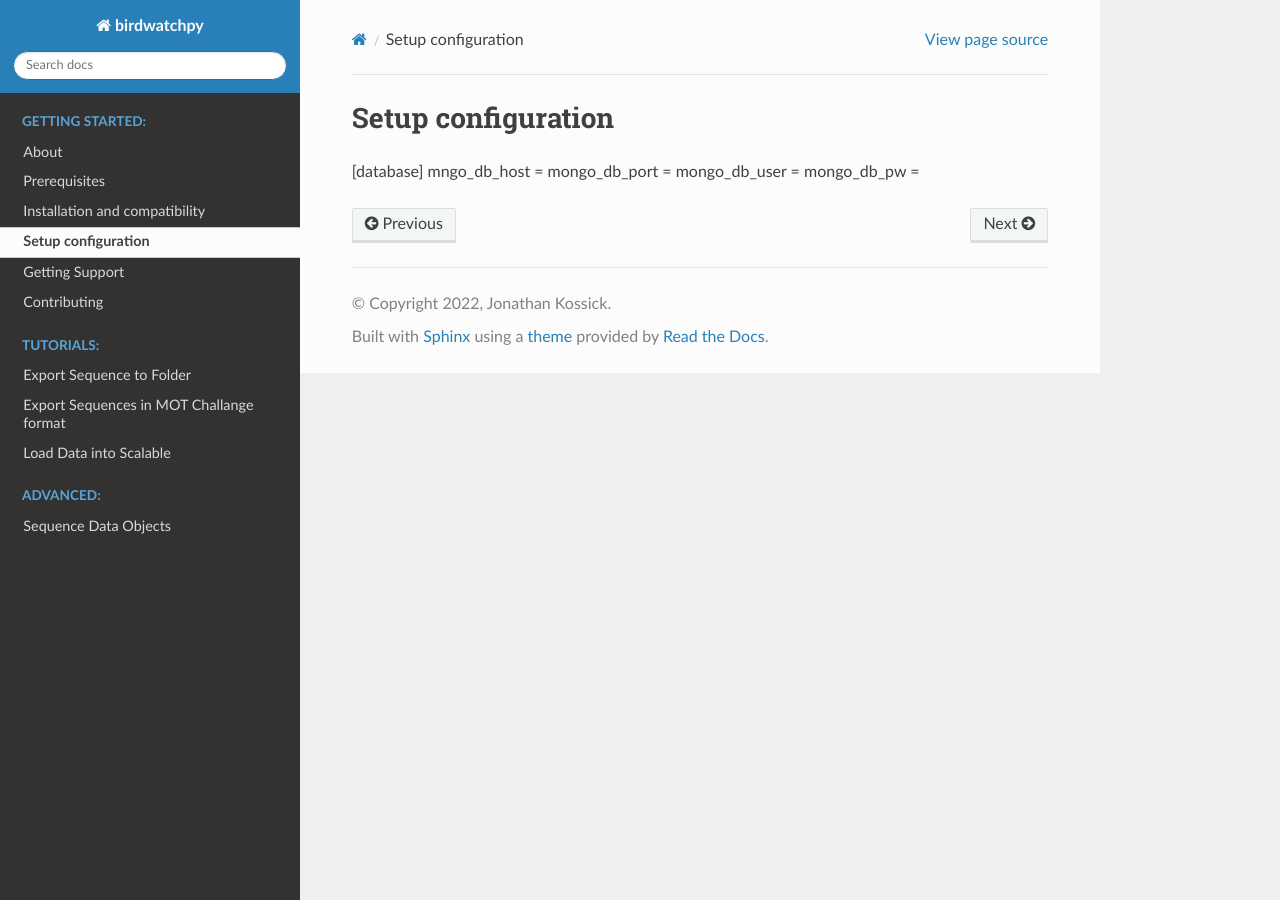
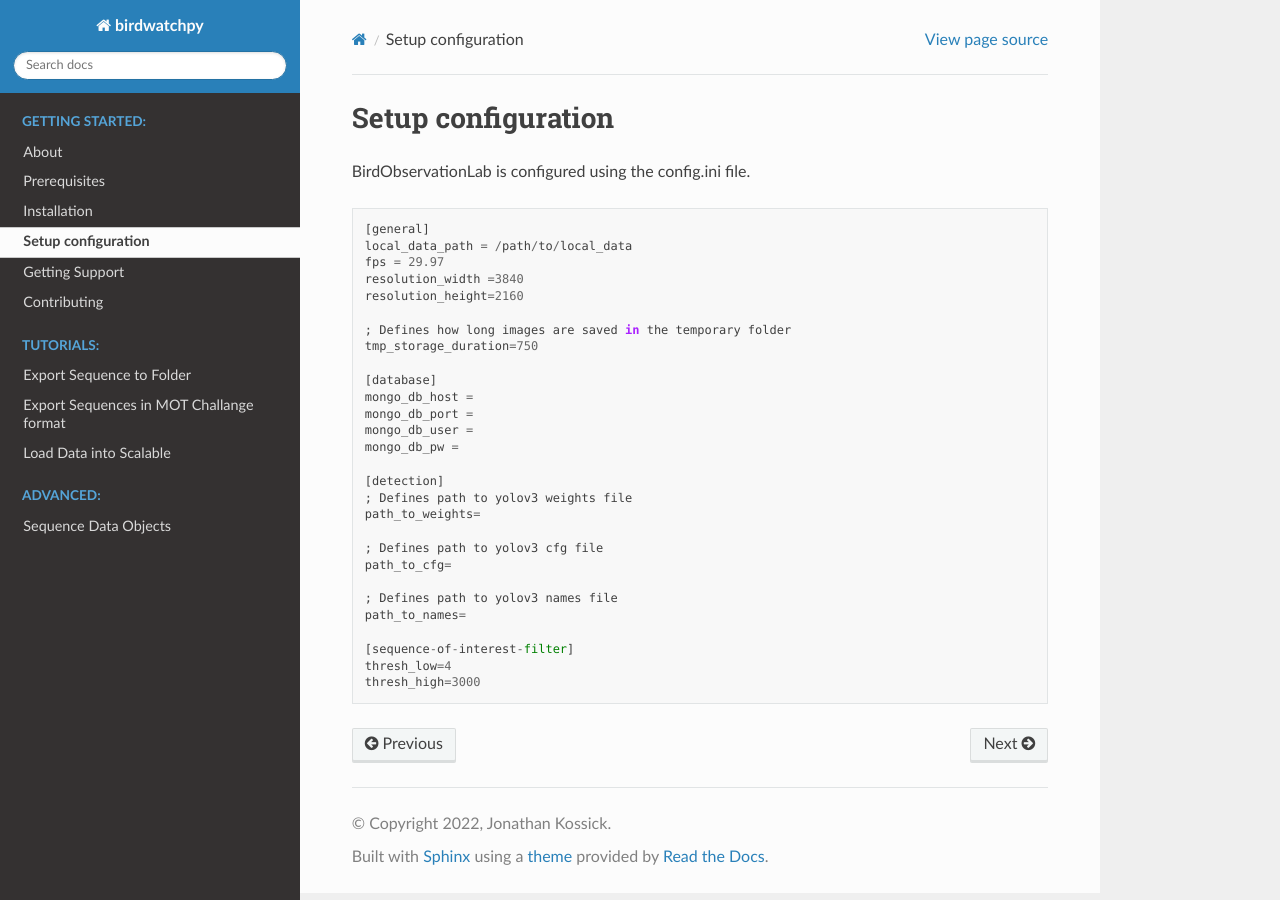
Before and after one commit to fids-openresearchlab/BirdObservationLab, a Sphinx documentation site: the page built from docs/source/GS/Setup.md, in a window 1280 px wide. Built offline with Sphinx 7.4.7 and the Read the Docs theme 2.0.0, drawn with Linux system fonts in a browser that asks for light colours.

Commit message:
- update links in documentation - update Setup.md file

````diff
--- a/docs/source/GS/Setup.md
+++ b/docs/source/GS/Setup.md
@@ -1,6 +1,33 @@
 # Setup configuration
+BirdObservationLab is configured using the config.ini file.
+
+```
+[general]
+local_data_path = /path/to/local_data
+fps = 29.97
+resolution_width =3840
+resolution_height=2160
+
+; Defines how long images are saved in the temporary folder
+tmp_storage_duration=750
+
 [database]
-mngo_db_host =
+mongo_db_host =
 mongo_db_port =
 mongo_db_user =
 mongo_db_pw =
+
+[detection]
+; Defines path to yolov3 weights file
+path_to_weights=
+
+; Defines path to yolov3 cfg file
+path_to_cfg=
+
+; Defines path to yolov3 names file
+path_to_names=
+
+[sequence-of-interest-filter]
+thresh_low=4
+thresh_high=3000
+```
````
Also changed, not shown: README.md (+3 -8 lines), docs/source/GS/About.md (+1 -1 lines), docs/source/GS/Contributing.md (+9 -10 lines), docs/source/GS/Installation.md (+12 -12 lines), docs/source/GS/Support.md (+1 -1 lines).
